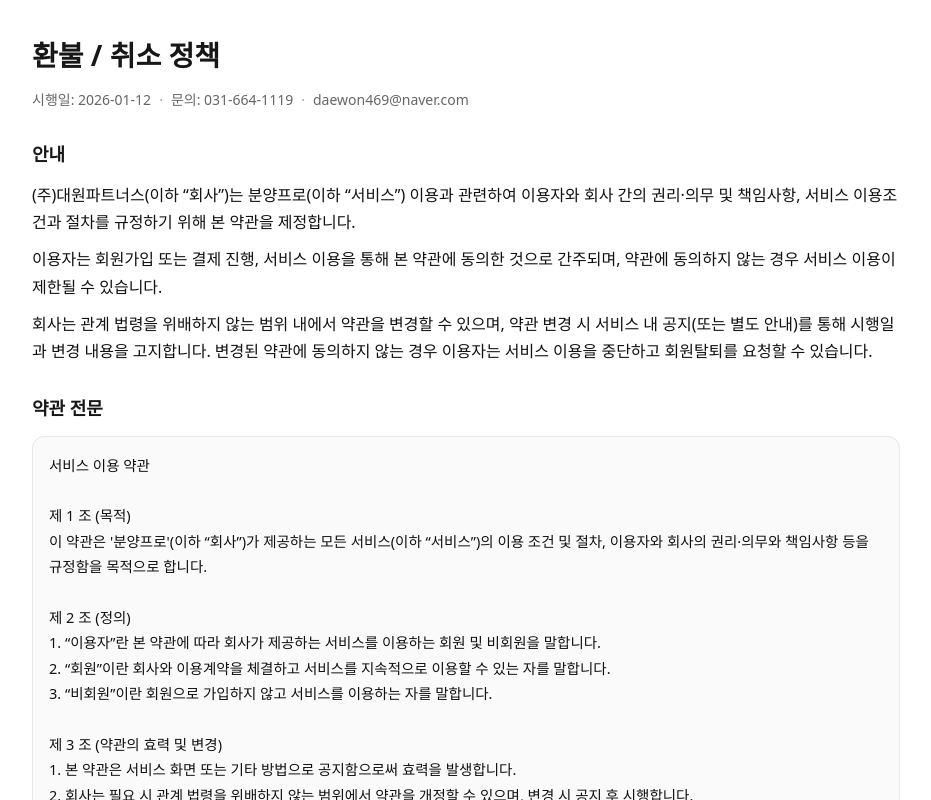
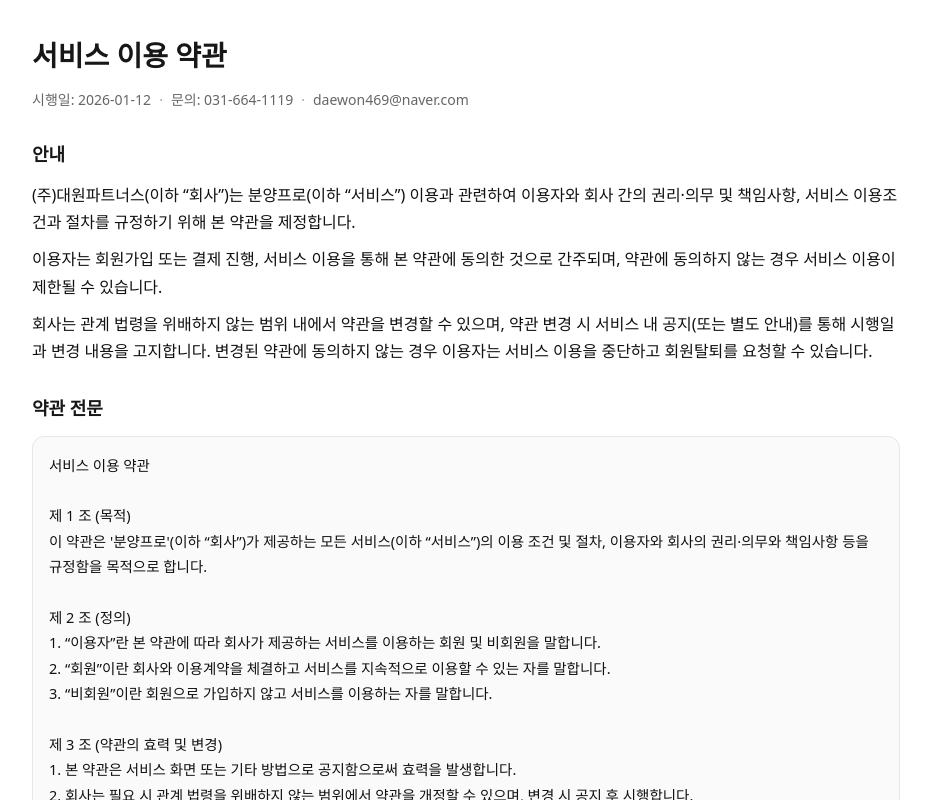
Before and after one commit to louis2487/dwweb, a Next.js app: page /service in a window 1280 px wide. Shown: the top 800 px of the page, without its empty margins (174-1105 px from the left). Built offline with nearby package versions, Linux system fonts and the light colour scheme.

Commit message:
update0115

```diff
--- a/app/page.tsx
+++ b/app/page.tsx
@@ -137,6 +137,9 @@
             <strong>사업자등록번호</strong>: 219-87-04066
           </span>
           <span style={{ display: "inline-flex", alignItems: "center", gap: "2px" }}>
+            <strong>통신판매업신고번호</strong>: 제 2026-경기송탄-0005호
+          </span>
+          <span style={{ display: "inline-flex", alignItems: "center", gap: "2px" }}>
             <strong>대표자명</strong>: 김대원
           </span>
           <span style={{ display: "inline-flex", alignItems: "center", gap: "2px" }}>
--- a/app/service/page.tsx
+++ b/app/service/page.tsx
@@ -9,7 +9,7 @@
     return (
         <main style={styles.container}>
             <header style={styles.header}>
-                <h1 style={styles.h1}>환불 / 취소 정책</h1>
+                <h1 style={styles.h1}>서비스 이용 약관</h1>
                 <p style={styles.meta}>
                     <span>시행일: {EFFECTIVE_DATE}</span>
                     <span style={styles.dot}>·</span>
```
